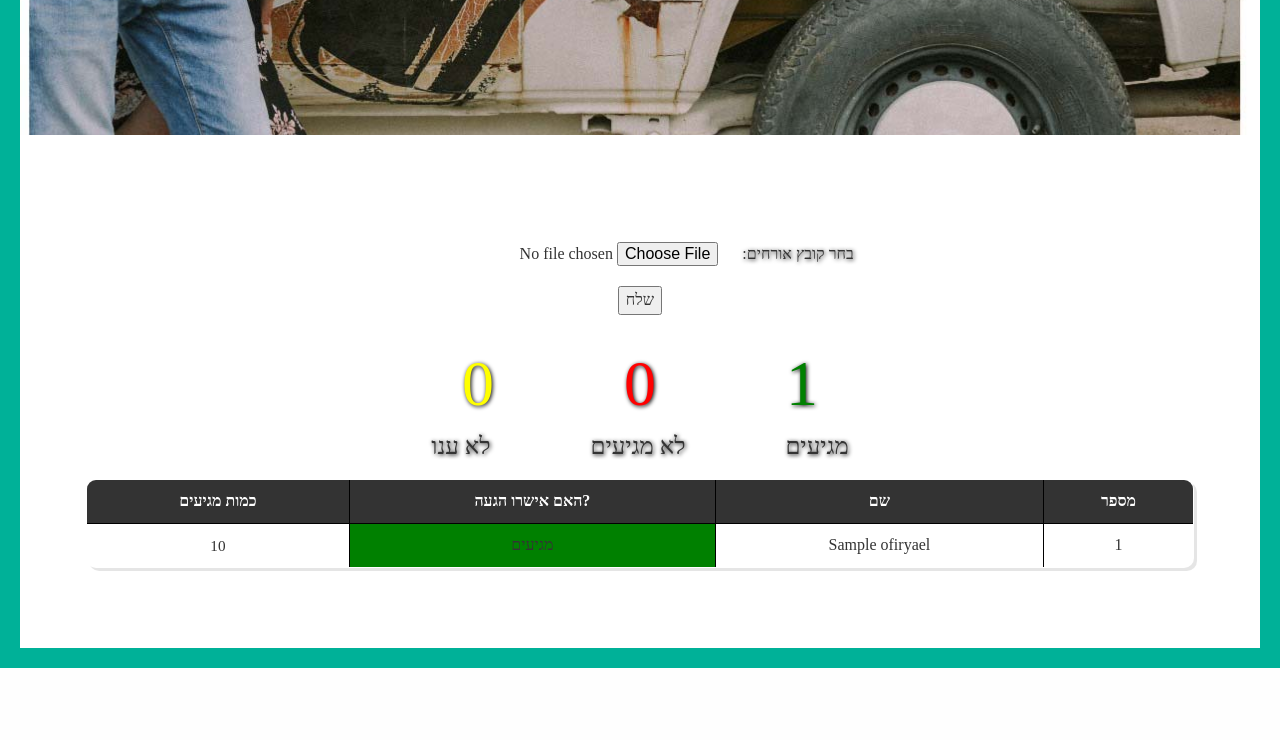
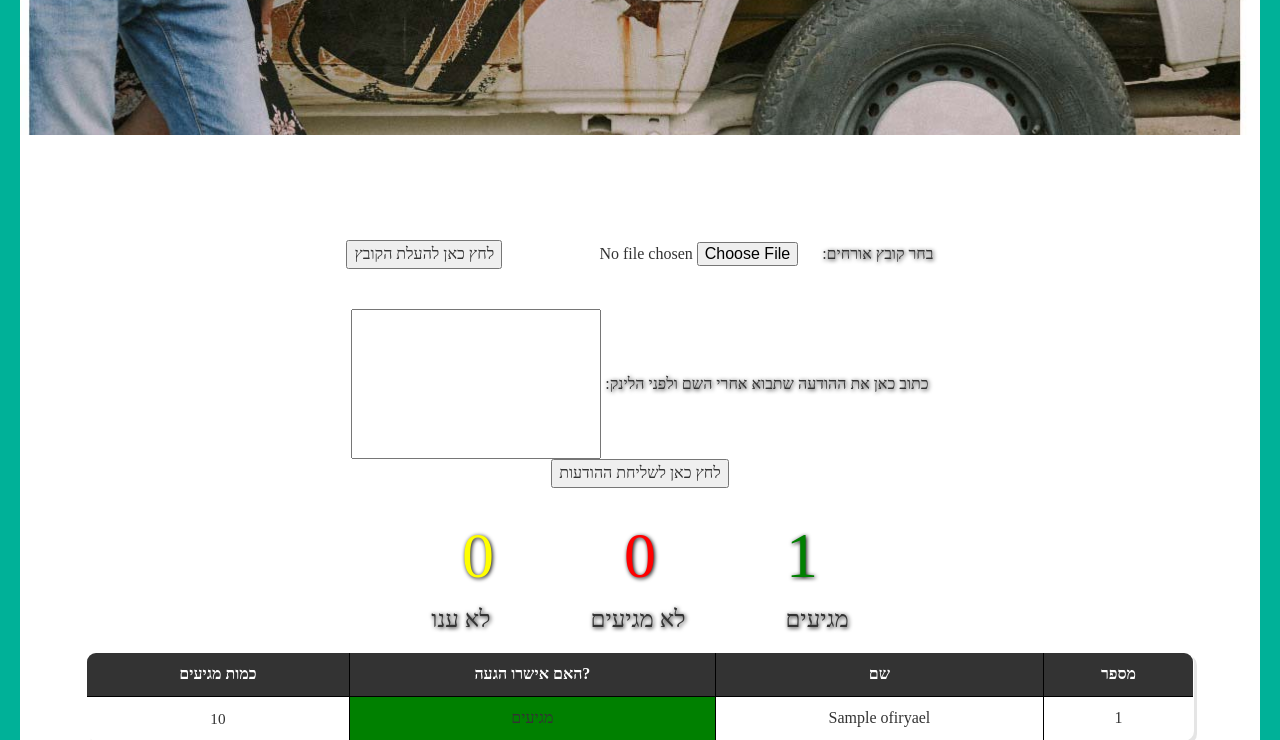
Before and after one commit to yanivfranco/Wedding-RSVP, a PHP site: page /ofir-yael/results.php in a window 1280 px wide. Shown: the part 471-1211 px from the top of the page. Before the commit the page ends 1139 px from the top, so only its background shows below. Run offline with PHP 8.4, Linux system fonts and the light colour scheme; tables that the repository leaves empty or names only in its code hold one stand-in row (values such as "Sample post"); some web fonts are replaced.

Commit message:
add sms to results page

```diff
--- a/ofir-yael/results.php
+++ b/ofir-yael/results.php
@@ -7,6 +7,12 @@
 	$_SESSION["password"] = "a";
 	$_SESSION["db_name"] = "weddings";
 	$_SESSION["table_name"] = "ofiryael";
+
+	//sms gateway login
+	include "smsGateway.php";
+	$smsGateway = new SmsGateway('yanivfranco@gmail.com', 'smsgatewayfa1g50');
+	$device_id = 57323;
+
 	//functions
 	function sqlNoResult($query){
 		$conn = new mysqli($_SESSION["host"],$_SESSION["username"],$_SESSION["password"],$_SESSION["db_name"]);
@@ -92,9 +98,9 @@
 
 			<!-- exel file handeling -->
 			<span class="xlupload">
-				<form action="" method="post" enctype="multipart/form-data">
-				  בחר קובץ אורחים: <input style="display:inline; margin: 20px;" type="file" name="file" id="file"/></br>
-				  <input type="submit" name="file_submit" value="שלח"/>
+				<form action="" method="post" enctype="multipart/form-data" onsubmit="return confirm('אתה בטוח שאתה מעוניין להעלות קובץ חדש? אופציה זו תמחק את כל המידע ששמור עד כה')">
+				  בחר קובץ אורחים: <input style="display:inline; margin: 20px;" type="file" name="file" id="file"/>
+				  <input type="submit" name="file_submit" value="לחץ כאן להעלת הקובץ"/>
 				</form>
 
 				<!-- php for exel handeling -->
@@ -151,8 +157,32 @@
 			</span>
 
 
+			<span>
+				<form action="" method="post" enctype="multipart/form-data" onsubmit="return confirm('הודעות ישלחו לכל האורחים בטבלה. האם אתה בטוח?')">
+					כתוב כאן את ההודעה שתבוא אחרי השם ולפני הלינק: <input style="display:inline; width: 250px; height: 150px"type="text" name="message"><br>
+					<input type="submit" name="sms_submit" value="לחץ כאן לשליחת ההודעות"/>
+				</form>
 
+			<!-- php for sms sending -->
+				<?php
+					if(isset($_POST['sms_submit'])){ //check if form was submitted
+						$table_name = $_SESSION["table_name"];
+						$message = $_POST['message'];
+						$result = sqlResult("SELECT id, name, phone, token FROM $table_name");
+						//iterate over the guests, building links and personal messages and sends sms.
+						if(mysqli_num_rows($result) > 0){
+							while($row = mysqli_fetch_array($result)){
+								$id = $row["id"]; $name = $row["name"]; $phone = $row["phone"]; $token = $row["token"]; //getting guest info
+								$link="http://". $_SERVER['SERVER_NAME'] ."/ofir-yael/?id=$id&token=$token";
+								$complete_message = "שלום $name,\n$message, \n$link";
+								//sends sms
+								$smsGateway->sendMessageToNumber($phone, $complete_message, $device_id);
 
+							}
+						}
+					}
+				?>
+			</span>
 
 
 			<div class="numbers">
```
